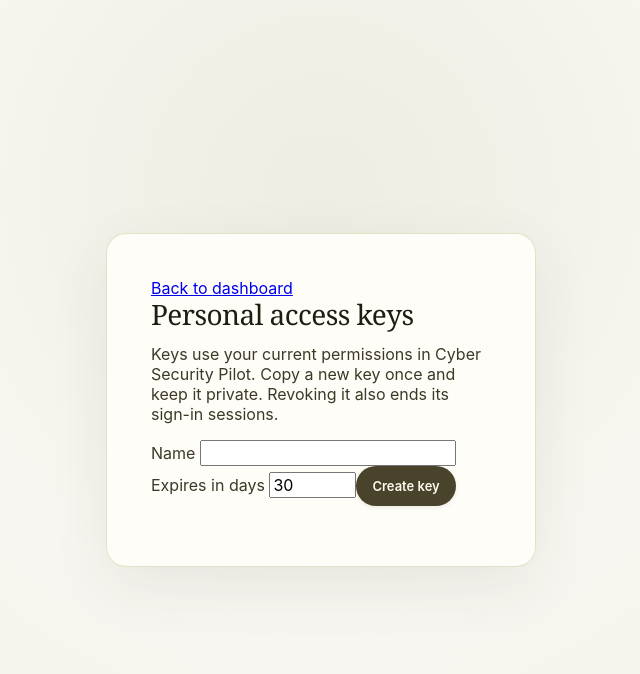
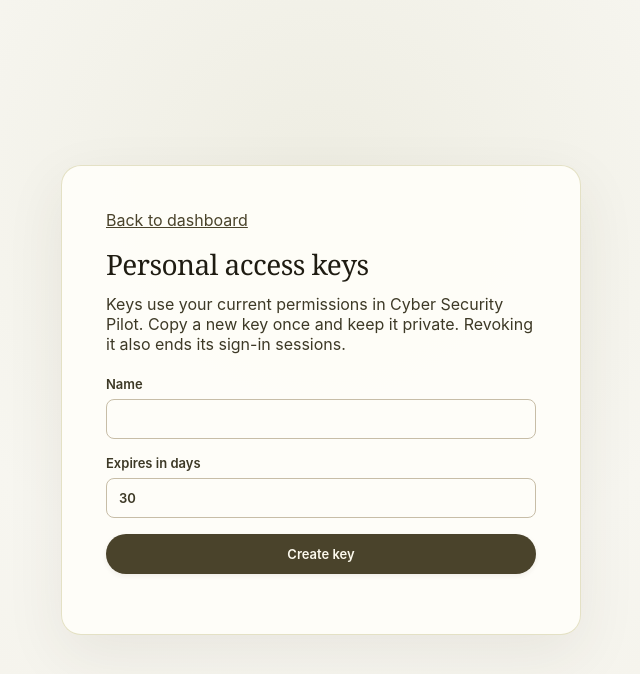
Before and after one commit to techmore/tm-daedalus, a FastAPI app: page /account/keys in a window 1280 px wide. Shown: the top 674 px of the page, without its empty margins (319-959 px from the left). Run offline with FastAPI, Linux system fonts and the light colour scheme; the visitor is signed in with stand-in values (Sample User, id 1); data that the repository does not hold is empty; some libraries are stand-ins or nearby versions.

Commit message:
Align personal access controls with portal theme and readable dates

```diff
--- a/src/daedalus/static/css/app.css
+++ b/src/daedalus/static/css/app.css
@@ -898,3 +898,15 @@ a:focus-visible, button:focus-visible, input:focus-visible, select:focus-visible
 @media (prefers-reduced-motion: reduce) {
   *, *::before, *::after { animation: none !important; transition: none !important; scroll-behavior: auto !important; }
 }
+
+/* Personal account controls share the portal palette and readable form rhythm. */
+.access-keys-page .login-card { width: min(100%, 520px); }
+.access-keys-back { display: inline-block; margin-bottom: 18px; color: var(--olive-800); }
+#create-key, #token-login { display: grid; gap: 16px; margin-top: 22px; }
+#create-key label, #token-login label { display: grid; gap: 7px; font-size: 13px; font-weight: 600; }
+#create-key input, #token-login input { min-width: 0; width: 100%; padding: 11px 12px; border: 1px solid var(--card-line); border-radius: 8px; color: var(--ink); background: var(--cream-50); }
+#create-key input:focus-visible, #token-login input:focus-visible { outline: 2px solid var(--olive-600); outline-offset: 2px; }
+.access-key-row { display: grid; gap: 8px; padding: 16px; border: 1px solid var(--card-line); border-radius: 10px; background: var(--card-surface); overflow-wrap: anywhere; }
+.access-key-row span { font-size: 12px; color: var(--muted); }
+.access-key-row button { justify-self: start; }
+#new-key { white-space: pre-wrap; overflow-wrap: anywhere; }
--- a/src/daedalus/static/js/user_keys.js
+++ b/src/daedalus/static/js/user_keys.js
@@ -15,14 +15,26 @@ if (login) login.addEventListener("submit", async event => {
   } catch (error) { feedback.textContent = error.message; }
 });
 const create = document.getElementById("create-key");
+function keyDate(value) {
+  const date = new Date(value);
+  return Number.isNaN(date.getTime()) ? "Unknown" : date.toLocaleString(undefined, {
+    year: "numeric", month: "short", day: "numeric", hour: "numeric", minute: "2-digit", timeZoneName: "short"
+  });
+}
 async function loadKeys() {
   const data = await keyRequest("/api/user-keys");
   const list = document.getElementById("key-list"); list.replaceChildren();
   for (const key of data.keys) {
     const row = document.createElement("p");
-    row.textContent = `${key.name} · expires ${key.expires_at} ${key.revoked_at ? "· revoked" : ""} `;
+    row.className = "access-key-row";
+    const name = document.createElement("strong"); name.textContent = key.name;
+    const detail = document.createElement("span");
+    detail.textContent = key.revoked_at ? `Revoked ${keyDate(key.revoked_at)}` : `Expires ${keyDate(key.expires_at)}`;
+    row.append(name, detail);
     if (!key.revoked_at) {
       const button = document.createElement("button"); button.textContent = "Revoke";
+      button.className = "button button-secondary";
+      button.setAttribute("aria-label", `Revoke ${key.name}`);
       button.addEventListener("click", async () => {
         try { await keyRequest(`/api/user-keys/${key.id}`, {method: "DELETE"}); await loadKeys(); }
         catch (error) { feedback.textContent = error.message; }
--- a/src/daedalus/templates/dashboard.html
+++ b/src/daedalus/templates/dashboard.html
@@ -7,7 +7,7 @@
   <link rel="preconnect" href="https://fonts.googleapis.com">
   <link rel="preconnect" href="https://fonts.gstatic.com" crossorigin>
   <link href="https://fonts.googleapis.com/css2?family=Instrument+Serif:ital@0;1&family=Inter:wght@300;400;500;600;700;800&display=swap" rel="stylesheet">
-  <link rel="stylesheet" href="/static/css/app.css?v=daedalus-20261005-110">
+  <link rel="stylesheet" href="/static/css/app.css?v=daedalus-20261005-111">
 </head>
 <body class="app-page">
   <a class="skip-link" href="#main-content">Skip to main content</a>
--- a/src/daedalus/templates/login.html
+++ b/src/daedalus/templates/login.html
@@ -7,7 +7,7 @@
   <link rel="preconnect" href="https://fonts.googleapis.com">
   <link rel="preconnect" href="https://fonts.gstatic.com" crossorigin>
   <link href="https://fonts.googleapis.com/css2?family=Instrument+Serif:ital@0;1&family=Inter:wght@300;400;500;600;700;800&display=swap" rel="stylesheet">
-  <link rel="stylesheet" href="/static/css/app.css?v=daedalus-20261003-042">
+  <link rel="stylesheet" href="/static/css/app.css?v=daedalus-20261005-111">
 </head>
 <body class="login-page">
   <main class="login-card">
@@ -27,7 +27,7 @@
       <form id="token-login"><label>Access key <input name="token" type="password" autocomplete="off" required maxlength="200"></label><button class="button button-secondary" type="submit">Sign in</button></form>
       <p id="key-feedback" aria-live="polite"></p>
     </details>
-    <script src="/static/js/user_keys.js" defer></script>
+    <script src="/static/js/user_keys.js?v=daedalus-20261005-001" defer></script>
     {% if demo_mode %}
     <div class="divider"><span>local development</span></div>
     <form method="post" action="/dev/login">
--- a/src/daedalus/templates/user_keys.html
+++ b/src/daedalus/templates/user_keys.html
@@ -1 +1 @@
-<!doctype html><html lang="en"><head><meta charset="utf-8"><meta name="viewport" content="width=device-width,initial-scale=1"><title>Daedalus · Access keys</title><link rel="stylesheet" href="/static/css/app.css"></head><body class="login-page"><main class="login-card"><a href="/dashboard">Back to dashboard</a><h1>Personal access keys</h1><p>Keys use your current permissions in {{ organization.name }}. Copy a new key once and keep it private. Revoking it also ends its sign-in sessions.</p><form id="create-key"><label>Name <input name="name" required maxlength="120"></label><label>Expires in days <input name="expires_days" type="number" min="1" max="90" value="30" required></label><button class="button button-primary">Create key</button></form><p id="key-feedback" aria-live="polite"></p><pre id="new-key"></pre><div id="key-list"></div></main><script src="/static/js/user_keys.js" defer></script></body></html>
+<!doctype html><html lang="en"><head><meta charset="utf-8"><meta name="viewport" content="width=device-width,initial-scale=1"><title>Daedalus · Access keys</title><link rel="stylesheet" href="/static/css/app.css?v=daedalus-20261005-111"></head><body class="login-page access-keys-page"><main class="login-card"><a class="access-keys-back" href="/dashboard">Back to dashboard</a><h1>Personal access keys</h1><p>Keys use your current permissions in {{ organization.name }}. Copy a new key once and keep it private. Revoking it also ends its sign-in sessions.</p><form id="create-key"><label>Name <input name="name" required maxlength="120"></label><label>Expires in days <input name="expires_days" type="number" min="1" max="90" value="30" required></label><button class="button button-primary">Create key</button></form><p id="key-feedback" aria-live="polite"></p><pre id="new-key"></pre><div id="key-list"></div></main><script src="/static/js/user_keys.js?v=daedalus-20261005-001" defer></script></body></html>
```
Also changed, not shown: tests/test_user_keys.py (+11 -0 lines).
